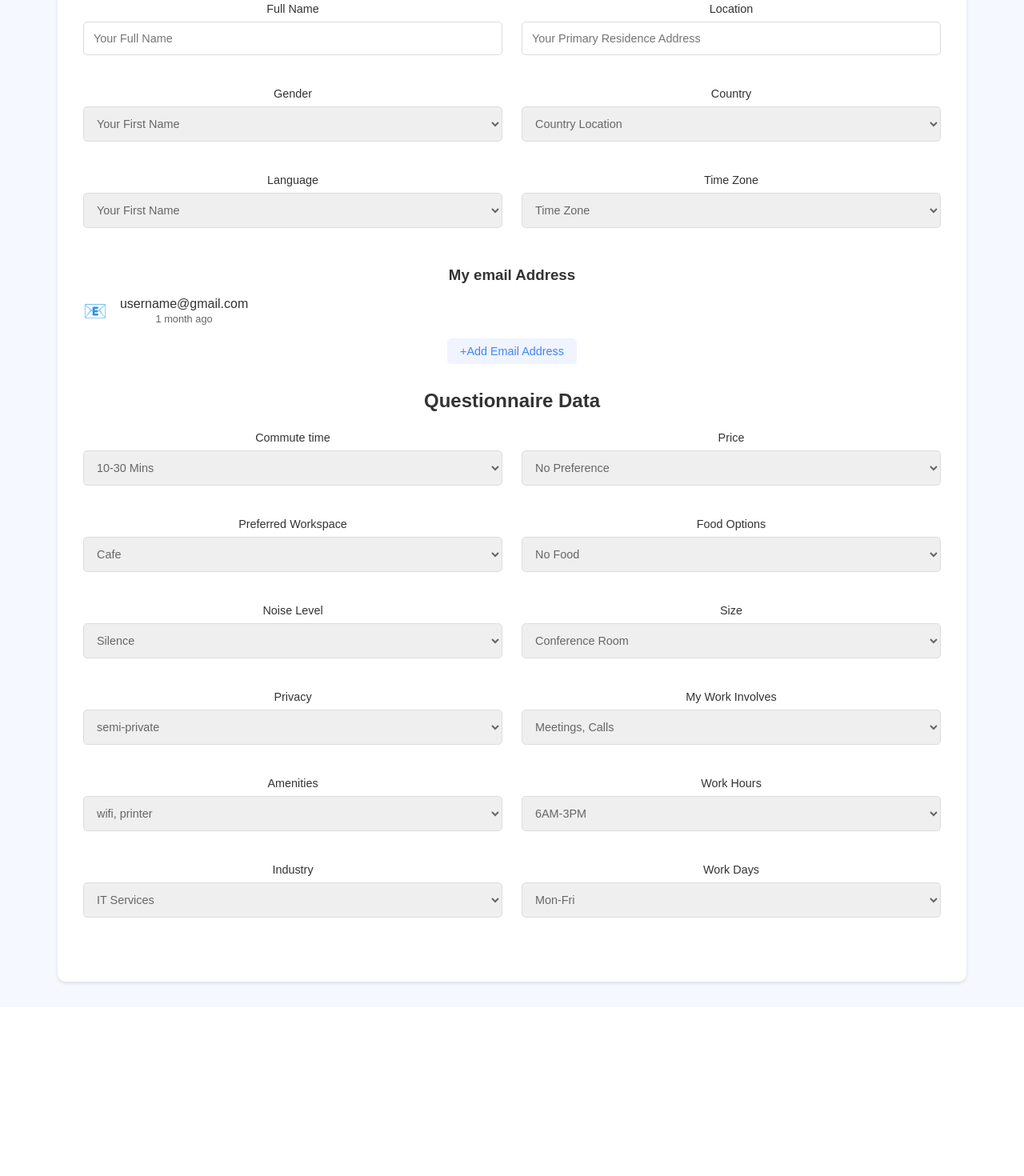
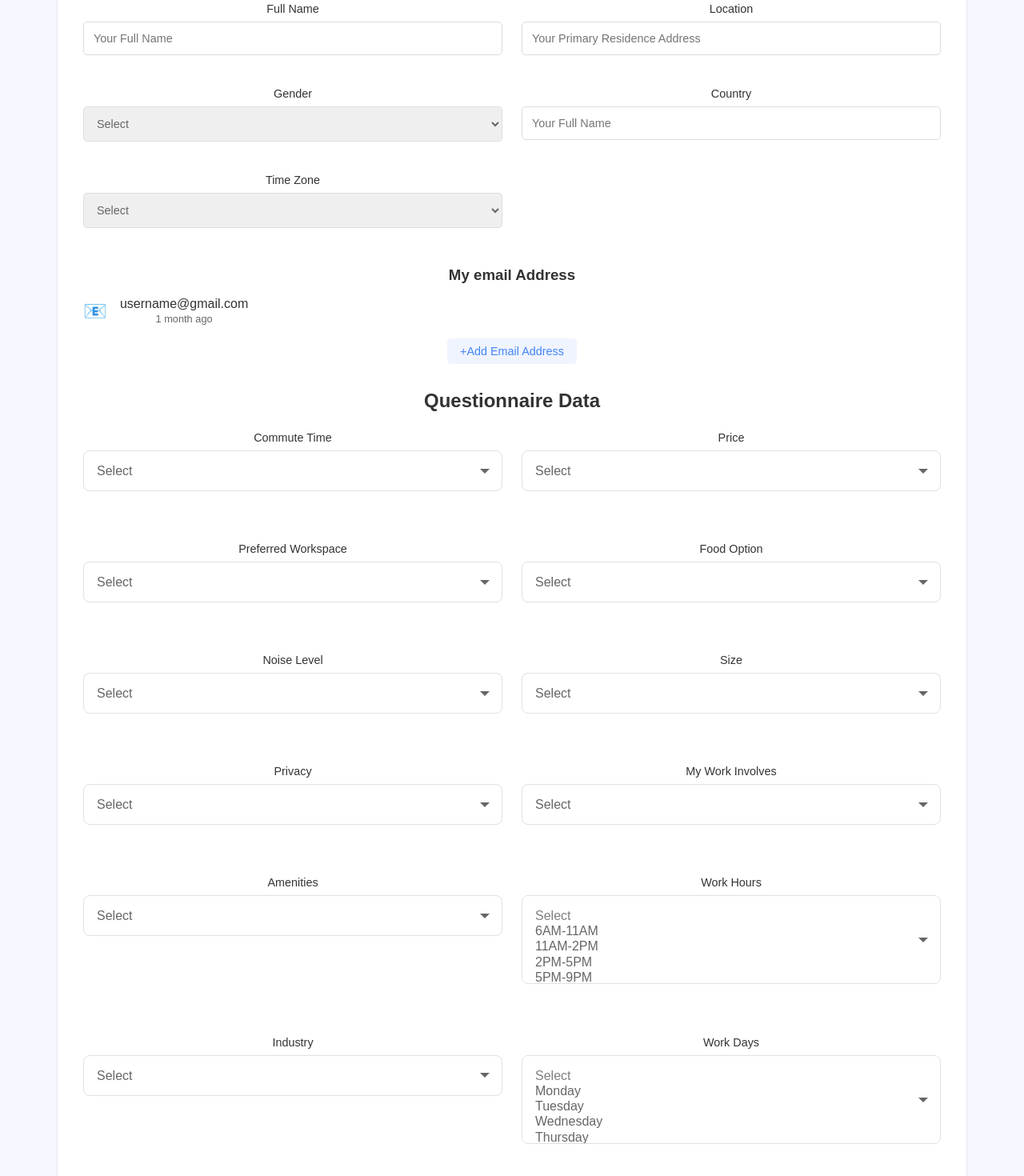
Before and after one commit to sxmar05/casestudyAKPsi, a React (Create React App) app in the folder nomad/: page /profile in a window 1280 px wide. Shown: the part 320-1790 px from the top of the page at 80% size. Before the commit the page ends 1579 px from the top, so only its background shows below. Built offline with nearby package versions, Linux system fonts and the light colour scheme; the HTML template or start-up script is replaced by a standard one.

Commit message:
updating routing + quiz

```diff
--- a/nomad/src/screens/profile.js
+++ b/nomad/src/screens/profile.js
@@ -3,18 +3,28 @@ import React from 'react';
 import { Link } from 'react-router-dom';
 import '../styles/profile.css';
 
+
 function Profile() {
   const currentDate = new Date();
   const options = { weekday: 'long', day: '2-digit', month: 'long', year: 'numeric' };
   const formattedDate = currentDate.toLocaleDateString('en-US', options);
+  const [selectedTimeZone, setSelectedTimeZone] = React.useState('America/Chicago');
+  const formattedTime = currentDate.toLocaleTimeString('en-US', { timeZone: selectedTimeZone, hour: '2-digit', minute: '2-digit' });
+
+  const handleTimeZoneChange = (event) => {
+    const newTimeZone = event.target.value || 'America/Chicago';
+    setSelectedTimeZone(newTimeZone);
+  };
 
   return (
     <div className="profile-container">
-      {/* Header */}
+
         <header className="header">
           <div className="logo-section">
+            <Link to="/locator" className="logo" style={{ textDecoration: 'none' }}>
           <img src="/logo.png" alt="nomad" className="logo" />
           <span className="logo-text">nomad</span>
+            </Link>
           </div>
           <div className="header-right">
             <div className="user-greeting">Hi User!</div>
@@ -37,7 +47,7 @@ function Profile() {
                 <p>username@gmail.com</p>
               </div>
             </div>
-            <button className="edit-button">Edit</button>
+            <button className="edit-button">Save</button>
           </div>
 
           {/* Form Grid */}
@@ -52,26 +62,27 @@ function Profile() {
             </div>
             <div className="form-group">
               <label>Gender</label>
-              <select>
-                <option value="">Your First Name</option>
+              <select defaultValue="">
+                    <option value="" disabled>Select</option>
+                    <option value="5-10 mins">Woman</option>
+                    <option value="10-30 mins">Man</option>
+                    <option value="30-60 mins">Non-Binary</option>
+                    <option value="1+ Hour">Other</option>
                   </select>
             </div>
             <div className="form-group">
               <label>Country</label>
-              <select>
-                <option value="">Country Location</option>
-              </select>
-            </div>
-            <div className="form-group">
-              <label>Language</label>
-              <select>
-                <option value="">Your First Name</option>
-              </select>
+              <input type="text" placeholder="Your Full Name" />
             </div>
             <div className="form-group">
               <label>Time Zone</label>
-              <select>
-                <option value="">Time Zone</option>
+              <select defaultValue="">
+                    <option value="" disabled>Select</option>
+                    <option value="5-10 mins">Central Daylight</option>
+                    <option value="10-30 mins">Mountain Daylight</option>
+                    <option value="30-60 mins">Mountain Standard</option>
+                    <option value="1+ Hour">Pacific Daylight</option>
+                    <option value="1+ Hour">Alaska Daylight</option>
                 </select>
             </div>
           </div>
@@ -94,76 +105,155 @@ function Profile() {
             <h2>Questionnaire Data</h2>
             <div className="form-grid">
               <div className="form-group">
-                <label>Commute time</label>
-                <select>
-                  <option value="">10-30 Mins</option>
+              <label>Commute Time</label>
+                <div className="select-wrapper">
+                  <select defaultValue="">
+                    <option value="" disabled>Select</option>
+                    <option value="5-10 mins">5-10 mins</option>
+                    <option value="10-30 mins">10-30 mins</option>
+                    <option value="30-60 mins">30-60 mins</option>
+                    <option value="1+ Hour">1+ Hour</option>
                   </select>
+                </div>
               </div>
               <div className="form-group">
               <label>Price</label>
-                <select>
-                  <option value="">No Preference</option>
+                <div className="select-wrapper">
+                  <select defaultValue="">
+                    <option value="" disabled>Select</option>
+                    <option value="1">Paid</option>
+                    <option value="2">Free</option>
+                    <option value="3">No Preference</option>
                   </select>
+                </div>
               </div>
               <div className="form-group">
               <label>Preferred Workspace</label>
-                <select>
-                  <option value="">Cafe</option>
+                <div className="select-wrapper">
+                  <select defaultValue="">
+                    <option value="" disabled>Select</option>
+                    <option value="1">Office Space</option>
+                    <option value="2">Library</option>
+                    <option value="3">Cafè</option>
+                    <option value="3">Other</option>
                   </select>
                 </div>
+              </div>
               <div className="form-group">
-                <label>Food Options</label>
-                <select>
-                  <option value="">No Food</option>
+              <label>Food Option</label>
+                <div className="select-wrapper">
+                  <select defaultValue="">
+                    <option value="" disabled>Select</option>
+                    <option value="1">Yes</option>
+                    <option value="2">No</option>
+                    <option value="3">No Preference</option>
                   </select>
+                </div>
               </div>
               <div className="form-group">
               <label>Noise Level</label>
-                <select>
-                  <option value="">Silence</option>
+                <div className="select-wrapper">
+                  <select defaultValue="">
+                    <option value="" disabled>Select</option>
+                    <option value="1">Silence</option>
+                    <option value="2">Quiet</option>
+                    <option value="3">Moderate</option>
+                    <option value="3">No Preference</option>
                   </select>
+                </div>
               </div>
               <div className="form-group">
               <label>Size</label>
-                <select>
-                  <option value="">Conference Room</option>
+                <div className="select-wrapper">
+                  <select defaultValue="">
+                    <option value="" disabled>Select</option>
+                    <option value="1">Cubicle</option>
+                    <option value="2">Room</option>
+                    <option value="3">Table</option>
+                    <option value="3">Conference Room</option>
+                    <option value="4">Hall</option>
+                    <option value="5">No Preference</option>
                   </select>
+                </div>
               </div>
               <div className="form-group">
                 <label>Privacy</label>
-                <select>
-                  <option value="">semi-private</option>
+                <div className="select-wrapper">
+                  <select defaultValue="">
+                    <option value="" disabled>Select</option>
+                    <option value="1">Private</option>
+                    <option value="2">Semi-Private</option>
+                    <option value="3">Public</option>
+                    <option value="5">No Preference</option>
                   </select>
+                </div>
               </div>
               <div className="form-group">
                 <label>My Work Involves</label>
-                <select>
-                  <option value="">Meetings, Calls</option>
+                <div className="select-wrapper">
+                  <select defaultValue="">
+                    <option value="" disabled>Select</option>
+                    <option value="1">Meetings</option>
+                    <option value="2">Calls</option>
+                    <option value="3">emails</option>
+                    <option value="5">No Preference</option>
                   </select>
+                </div>
               </div>
               <div className="form-group">
                 <label>Amenities</label>
-                <select>
-                  <option value="">wifi, printer</option>
+                <div className="select-wrapper">
+                  <select defaultValue="">
+                    <option value="" disabled>Select</option>
+                    <option value="1">Printer</option>
+                    <option value="2">Coffee Maker</option>
+                    <option value="3">Comfortable Seating</option>
+                    <option value="3">Microwave</option>
+                    <option value="5">N/A</option>
                   </select>
+                </div>
               </div>
               <div className="form-group">
                 <label>Work Hours</label>
-                <select>
-                  <option value="">6AM-3PM</option>
+                <div className="select-wrapper">
+                  <select multiple defaultValue={[]}>
+                    <option value="" disabled>Select</option>
+                    <option value="1">6AM-11AM</option>
+                    <option value="2">11AM-2PM</option>
+                    <option value="3">2PM-5PM</option>
+                    <option value="3">5PM-9PM</option>
+                    <option value="5">No Preference</option>
                   </select>
+                </div>
               </div>
               <div className="form-group">
                 <label>Industry</label>
-                <select>
-                  <option value="">IT Services</option>
+                <div className="select-wrapper">
+                  <select defaultValue="">
+                    <option value="" disabled>Select</option>
+                    <option value="1">Software</option>
+                    <option value="2">Marketing</option>
+                    <option value="3">Customer Service</option>
+                    <option value="3">Finance</option>
+                    <option value="4">Education</option>
+                    <option value="5">I do not want to share</option>
                   </select>
+                </div>
               </div>
               <div className="form-group">
                 <label>Work Days</label>
-                <select>
-                  <option value="">Mon-Fri</option>
+                <div className="select-wrapper">
+                <select multiple defaultValue={[]}>
+                    <option value="" disabled>Select</option>
+                    <option value="1">Monday</option>
+                    <option value="2">Tuesday</option>
+                    <option value="3">Wednesday</option>
+                    <option value="3">Thursday</option>
+                    <option value="4">Friday</option>
+                    <option value="5">Saturday</option>
+                    <option value="5">Sunday</option>
                   </select>
+                </div>
               </div>
             </div>
           </div>
```
Also changed, not shown: nomad/src/screens/locator.js (+12 -16 lines), nomad/src/screens/quiz.js (+15 -13 lines), 1 other file (tests, documents, lock files or other folders). Lines whose indentation alone changed are shown as unchanged.
